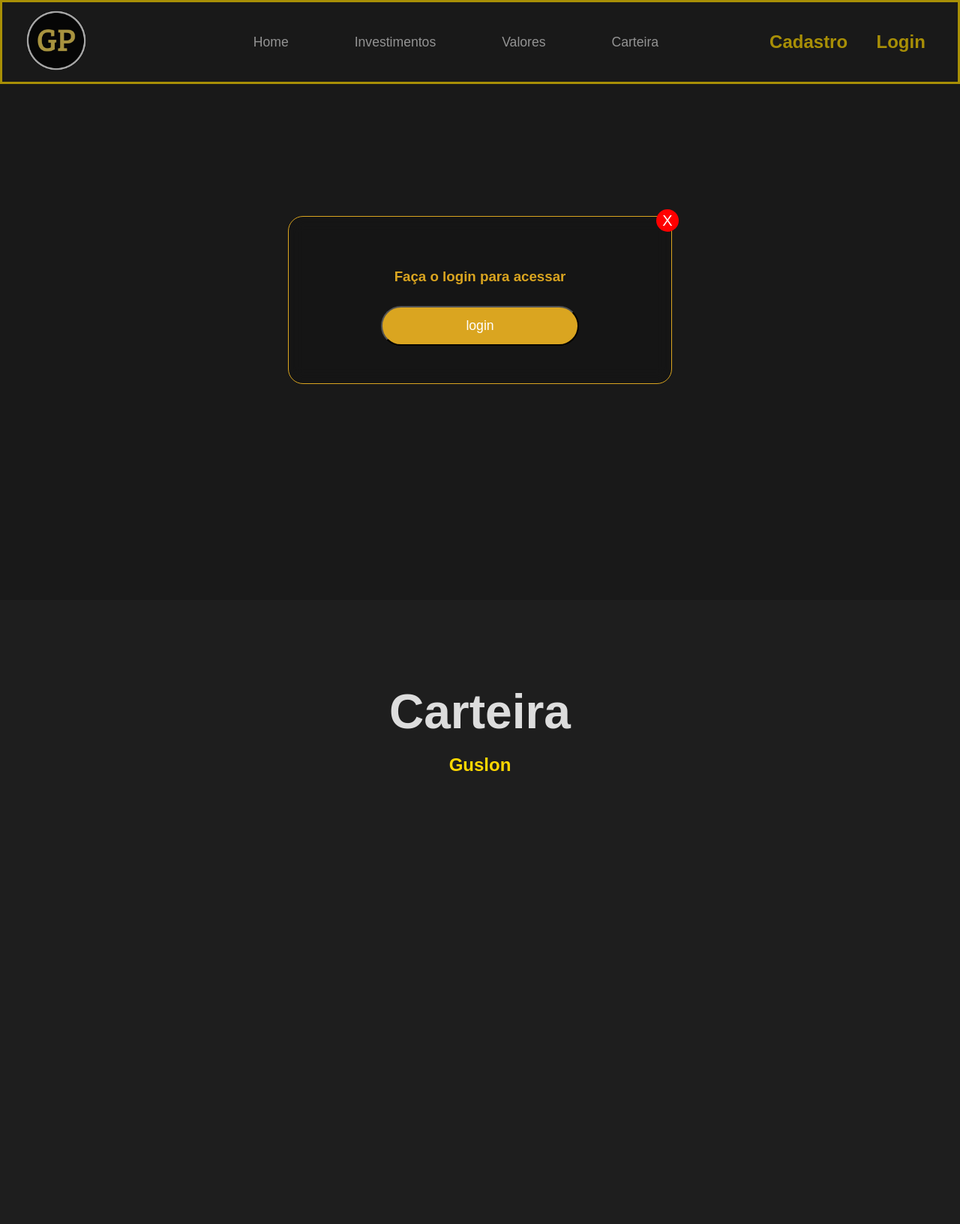
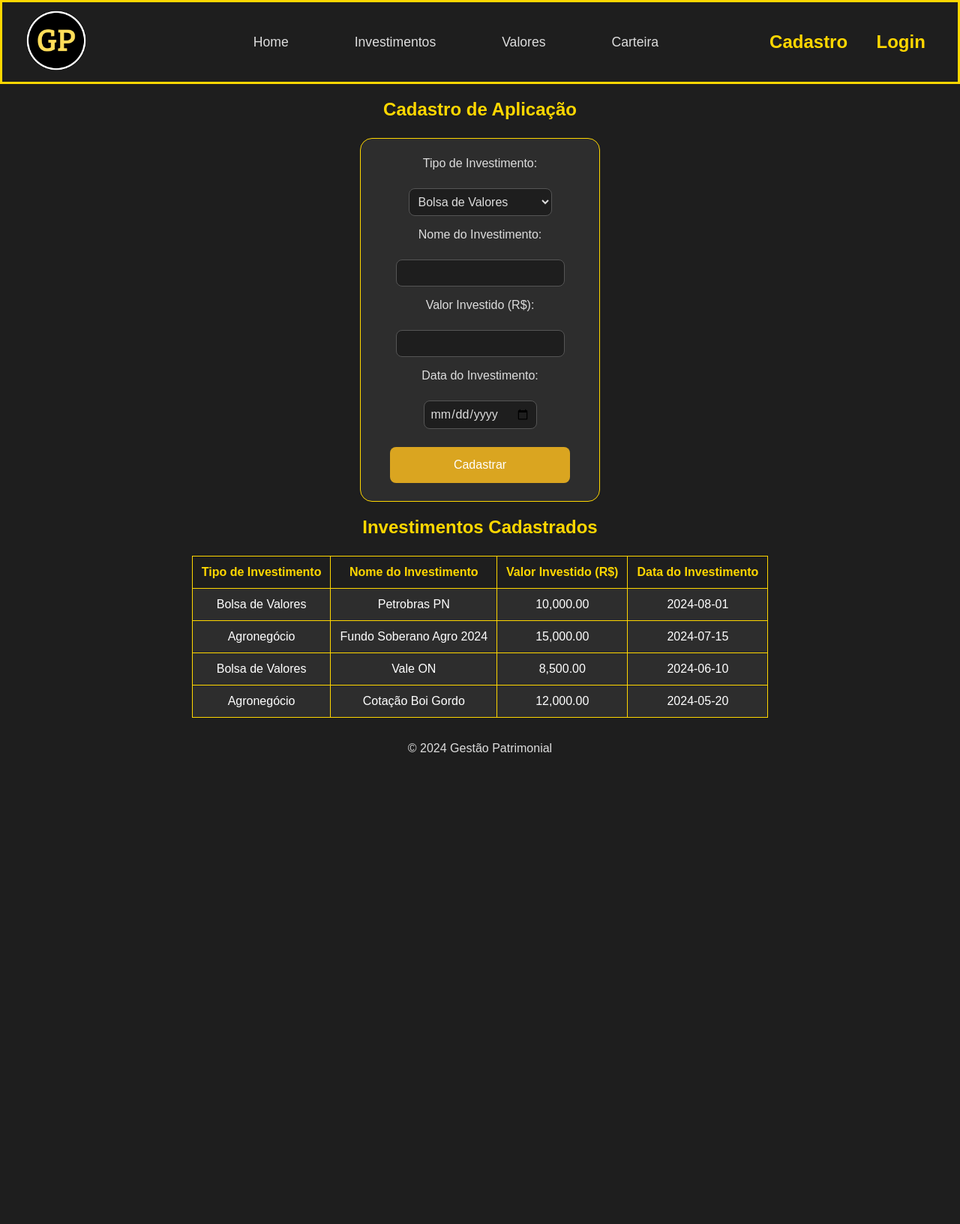
Before and after one commit to JoaoVitor2807/TccJoaoYgor, a PHP site: page /carteira.html in a window 1280 px wide. Shown: the whole page at 75% size. After the commit the page ends 1003 px from the top, so only its background shows below. Run offline with PHP 8.4, Linux system fonts and the light colour scheme; some web fonts are replaced.

Commit message:
carteira

```diff
--- a/carteira.html
+++ b/carteira.html
@@ -8,15 +8,6 @@
     <link href="https://fonts.googleapis.com/css2?family=Anta&display=swap" rel="stylesheet">
 </head>
 <body>
-
-    <div class="janela-modal" id="janela-modal">
-        <div class="modal">
-            <a href="index.html"><button class="fechar" id="fechar">X</button></a>
-            <h3>Faça o login para acessar</h3>
-            <a href="login.html"><input type="button" value="login" class="botao"></a>
-        </div>
-    </div>
-
     <header id="header">
         <div class="logo">
             <a href="index.html"><img src="Logo.png"></a>
@@ -32,12 +23,73 @@
             <h2><a href="login.html" class="login">Login</a></h2>
         </div>
     </header>
-    <article>
-        <h1>Carteira</h1>
-        <h2 id="acessarconta"><a href="conta.html">Guslon</a></h2>
-    </article>
 
+    <main>
+        <sect   ion id="cadastro-aplicacao">
+            <h2>Cadastro de Aplicação</h2>
+            <form action="salvar_aplicacao.html" method="post">
+                <label for="tipo-investimento">Tipo de Investimento:</label>
+                <select id="tipo-investimento" name="tipo-investimento">
+                    <option value="bolsa">Bolsa de Valores</option>
+                    <option value="agronegocio">Ativo do Agronegócio</option>
+                </select>
 
+                <label for="nome-investimento">Nome do Investimento:</label>
+                <input type="text" id="nome-investimento" name="nome-investimento" required>
 
+                <label for="valor-investido">Valor Investido (R$):</label>
+                <input type="number" id="valor-investido" name="valor-investido" step="0.01" required>
+
+                <label for="data-investimento">Data do Investimento:</label>
+                <input type="date" id="data-investimento" name="data-investimento" required>
+
+                <button type="submit" class="botao">Cadastrar</button>
+            </form>
+        </section>
+
+        <section id="listagem-investimentos">
+            <h2>Investimentos Cadastrados</h2>
+            <table>
+                <thead>
+                    <tr>
+                        <th>Tipo de Investimento</th>
+                        <th>Nome do Investimento</th>
+                        <th>Valor Investido (R$)</th>
+                        <th>Data do Investimento</th>
+                    </tr>
+                </thead>
+                <tbody>
+                    <tr>
+                        <td>Bolsa de Valores</td>
+                        <td>Petrobras PN</td>
+                        <td>10,000.00</td>
+                        <td>2024-08-01</td>
+                    </tr>
+                    <tr>
+                        <td>Agronegócio</td>
+                        <td>Fundo Soberano Agro 2024</td>
+                        <td>15,000.00</td>
+                        <td>2024-07-15</td>
+                    </tr>
+                    <tr>
+                        <td>Bolsa de Valores</td>
+                        <td>Vale ON</td>
+                        <td>8,500.00</td>
+                        <td>2024-06-10</td>
+                    </tr>
+                    <tr>
+                        <td>Agronegócio</td>
+                        <td>Cotação Boi Gordo</td>
+                        <td>12,000.00</td>
+                        <td>2024-05-20</td>
+                    </tr>
+                </tbody>
+            </table>
+        </section>
+    </main>
+
+    <footer>
+        <p>&copy; 2024 Gestão Patrimonial</p>
+    </footer>
 </body>
 </html>
--- a/index.css
+++ b/index.css
@@ -203,6 +203,7 @@ form>a{
     padding: 0.24em;
     font-size: 1em;
     outline: none;
+    color: goldenrod;
 }
 .login{
     width: 85%;
@@ -459,51 +460,100 @@ h2{
       margin-top: 3em;
     }
 
-.janela-modal{
-    width:100vw;
-    height:100vh;
-    position: relative;
-    top: 0;
-    left: 0;
-    background-color: #1313135d;
+
+
+#listagem-investimentos{
+    justify-content: center;
+    align-items: center;
+    color: #daa520;
     display: flex;
-    align-items: center;
-    justify-content: center;
-    z-index: 999;
+    flex-direction: column;
+
+
+
+    table {
+    width: 100%;
+    max-width: 60em;
+    margin: 0 auto;
+    border-collapse: collapse;
+    color: white;
     }
 
-.modal{
-    width: 40%;
-    min-width: 450px;
-    min-height: 200px;
-    background-color: #131313a2;
-    backdrop-filter: blur(10px);
-    padding: 50px;
-    border-radius: 20px;
-    border-color: goldenrod;
-    border-width: .2px;
-    border-style: solid;
-    color: goldenrod;
+    table th, table td {
+    border: 1px solid gold;
+    padding: 0.75em;
+    text-align: center;
+    background-color: rgb(45, 45, 45);
+    }
+
+    table th {
+    background-color: rgb(30, 30, 30);
+    color: gold;
+    }
+
+    table tr:hover {
+    background-color: rgb(50, 50, 50);
+    }
+}
+footer {
+    text-align: center;
+    padding: 1em 0;
+    background-color: rgb(30, 30, 30);
+    color: #dddddd;
+    margin-top: auto;
+}
+
+#cadastro-aplicacao{
+    justify-content: center;
+        align-items: center;
         display: flex;
         flex-direction: column;
-    justify-content: center;
-    align-items: center;
+        margin-top: 7em;
+
+    h2 {
+        margin-bottom: 1em;
+        color: gold;
     }
 
-.modal > a{
-    text-decoration: none;
+    form {
+        background-color: rgb(45, 45, 45);
+        border-radius: 1rem;
+        padding: 1.5em;
+        width: 100%;
+        max-width: 20em;
+        color: #dddddd;
+        border: 0.1em solid gold;
+        display: flex;
+        flex-direction: column;
+        gap: 1em;
     }
 
-.fechar{
-    position: absolute;
-    top: -10px;
-    right: -10px;
-    width: 30px;
-    height: 30px;
-    border-radius: 50%;
-    border: 0;
-    background-color: red;
+    form label {
+        font-size: 1em;
+        margin-bottom: 0.5em;
+    }
+
+    form input, form select {
+        background-color: rgb(30, 30, 30);
+        color: #dddddd;
+        border: 1px solid #555;
+        padding: 0.5em;
+        border-radius: 0.5em;
+        font-size: 1em;
+    }
+
+    form button {
+        background-color: goldenrod;
         color: white;
-    font-size: 20px;
+        border: none;
+        padding: 0.7em;
+        border-radius: 0.5em;
+        font-size: 1em;
         cursor: pointer;
+        transition: background-color 0.3s ease;
     }
+
+    form button:hover {
+        background-color: darkgoldenrod;
+    }
+}
```
Lines whose indentation alone changed are shown as unchanged.
